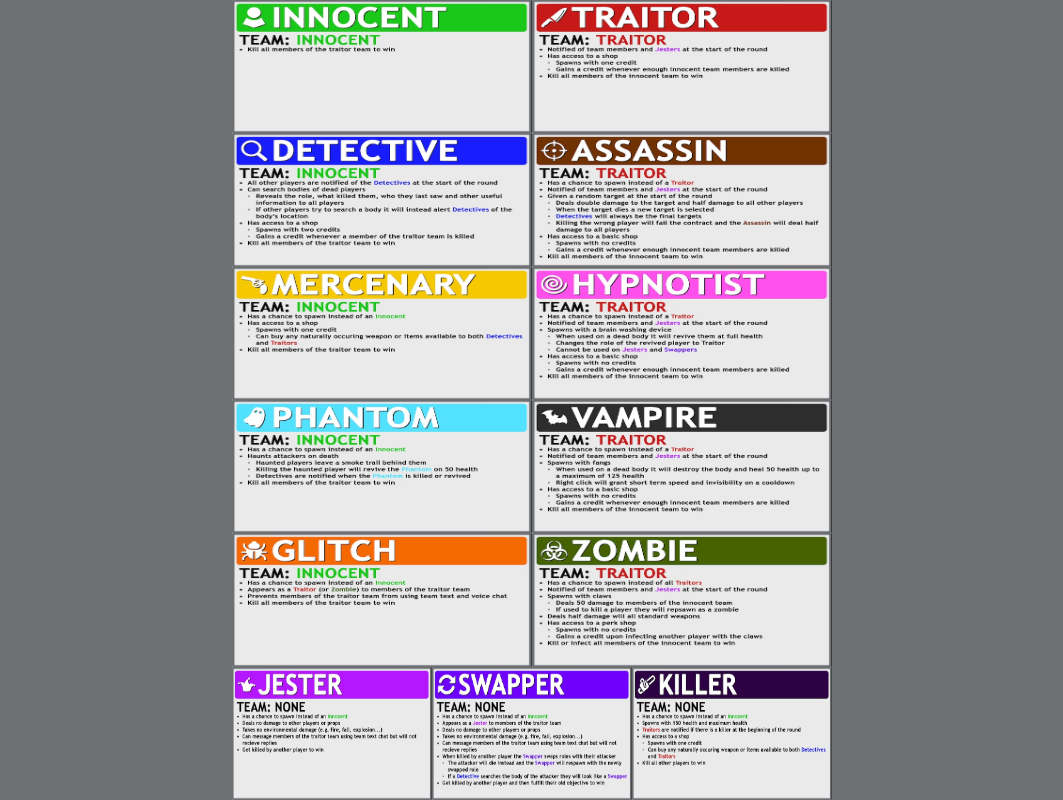
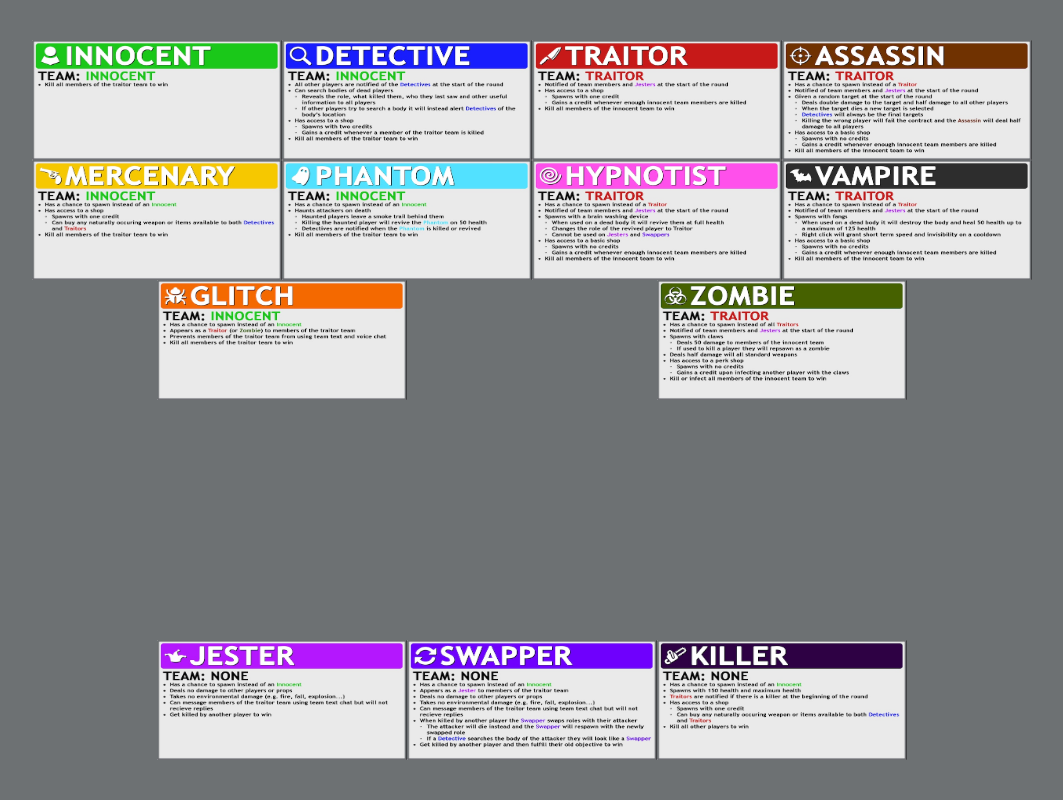
Before and after one commit to Olian04/ttt-extra-roles, a plain HTML site: page index.html in a window 1280 px wide. Shown: the whole page, without its empty margins (108-1171 px from the left). Drawn offline with Linux system fonts and the light colour scheme.

Commit message:
Update index.html

```diff
--- a/index.html
+++ b/index.html
@@ -10,19 +10,17 @@ body {
 }
 
 :root {
-  --page-height: 100vh;
-  --page-width: min(100vw, 600px);
+  --page-height: 90vh;
+  --page-width: min(100vw, 1000px);
   --card-height: calc(var(--page-height) / 6);
-  --card-width-large: calc(var(--page-width) / 2);
-  --card-width-small: calc(var(--page-width) / 3);
+  --card-width: calc(var(--page-width) / 4);
 }
 
 .container {
   display: block;
   position: absolute;
-  padding-left: calc((100vw - var(--page-width)) / 2);
-  left: 0;
-  top: 0;
+  left: calc((100vw - var(--page-width)) / 2);
+  top: 5vh;
   height: var(--page-height);
   width: var(--page-width);
 }
@@ -36,14 +34,19 @@ body {
 }
 
 .column {
-  display: block;
+  display: flex;
+  flex-direction: row;
+  flex-wrap: wrap;
+  align-content: flex-start;
+  justify-content: center;
   position: relative;
-  width: var(--card-width-large);
+  width: calc(var(--card-width) * 2);
 }
 
 .footer {
   display: flex;
   flex-direction: row;
+  justify-content: center;
   position: relative;
   width: var(--page-width);
   height: var(--card-height);
@@ -52,14 +55,14 @@ body {
 .card-large {
   display: block;
   position: relative;
-  width: var(--card-width-large);
+  width: var(--card-width);
   height: var(--card-height);
 }
 
 .card-small {
   display: block;
   position: relative;
-  width: var(--card-width-small);
+  width: var(--card-width);
   height: var(--card-height);
 }
 
```
